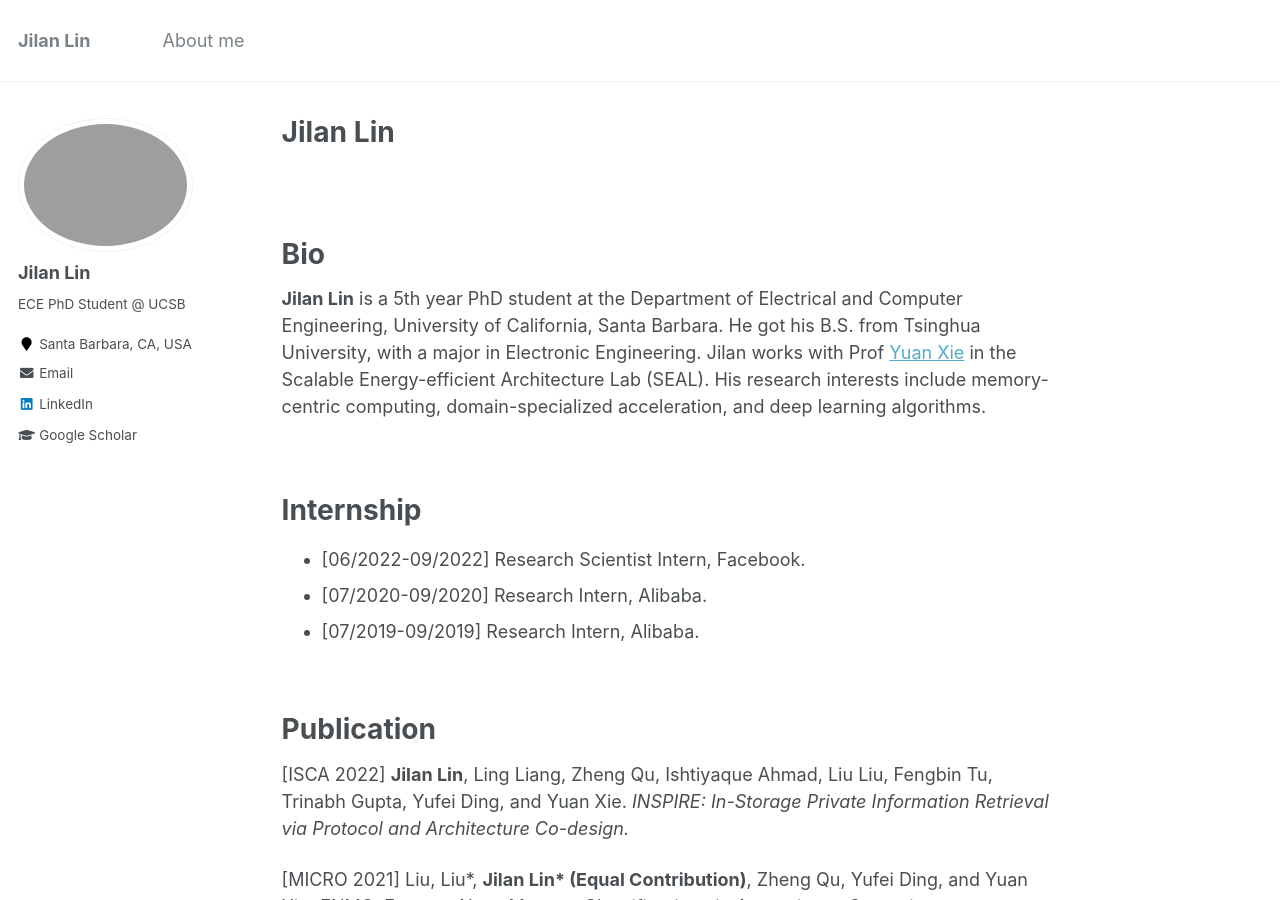
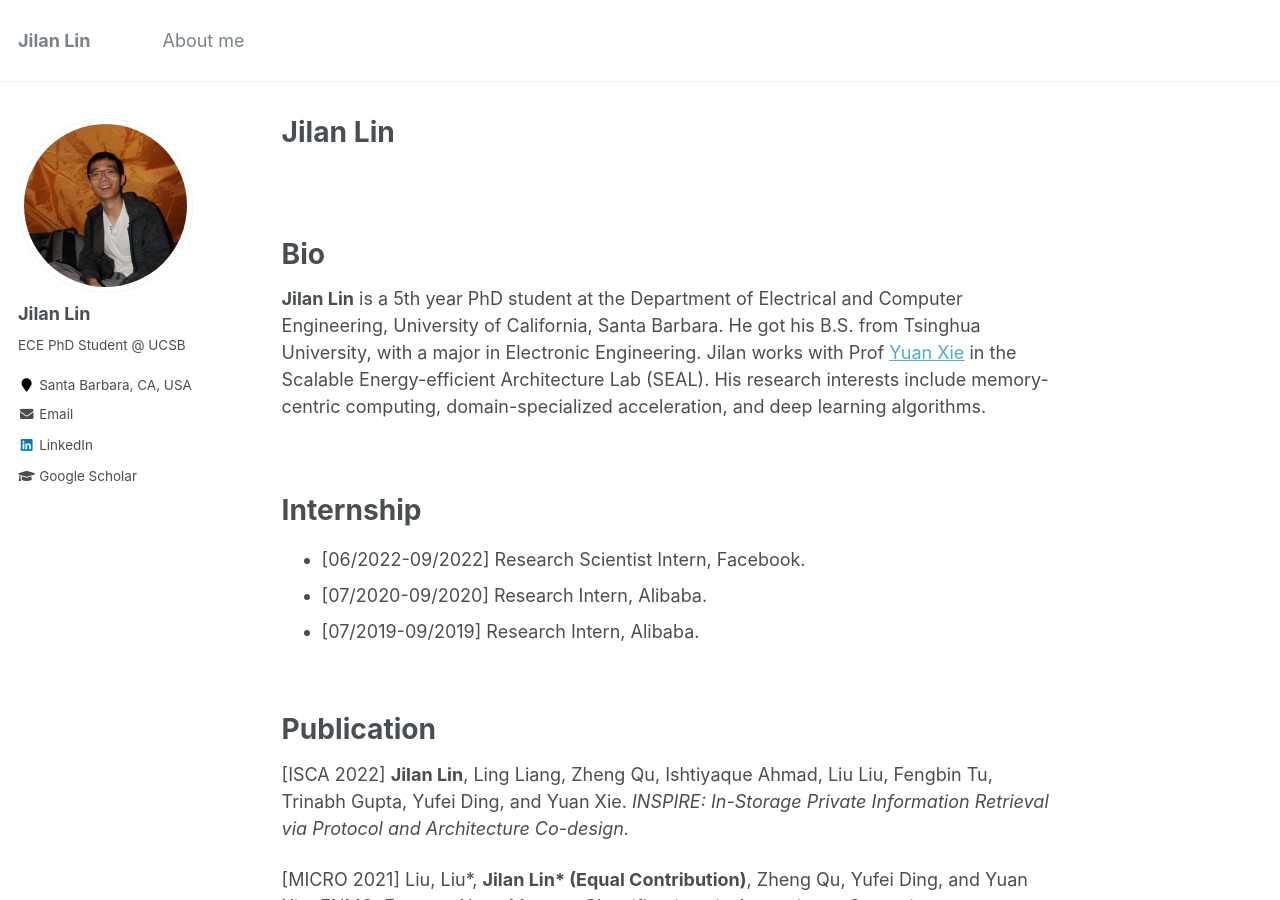
Before and after one commit to linjlpp/linjlpp.github.io, a Jekyll site: the page built from _pages/about.md, in a window 1280 px wide and 900 px high. Built offline with Jekyll 4.4.1, drawn with Linux system fonts in a browser that asks for light colours.

Commit message:
revision

```diff
--- a/_config.yml
+++ b/_config.yml
@@ -81,7 +81,7 @@ analytics:
 # Site Author
 author:
   name             : "Jilan Lin"
-  avatar           : "self.JPG"
+  avatar           : "jilan.JPG"
   bio              : "ECE PhD Student @ UCSB"
   location         : "Santa Barbara, CA, USA"
   employer         :
```
